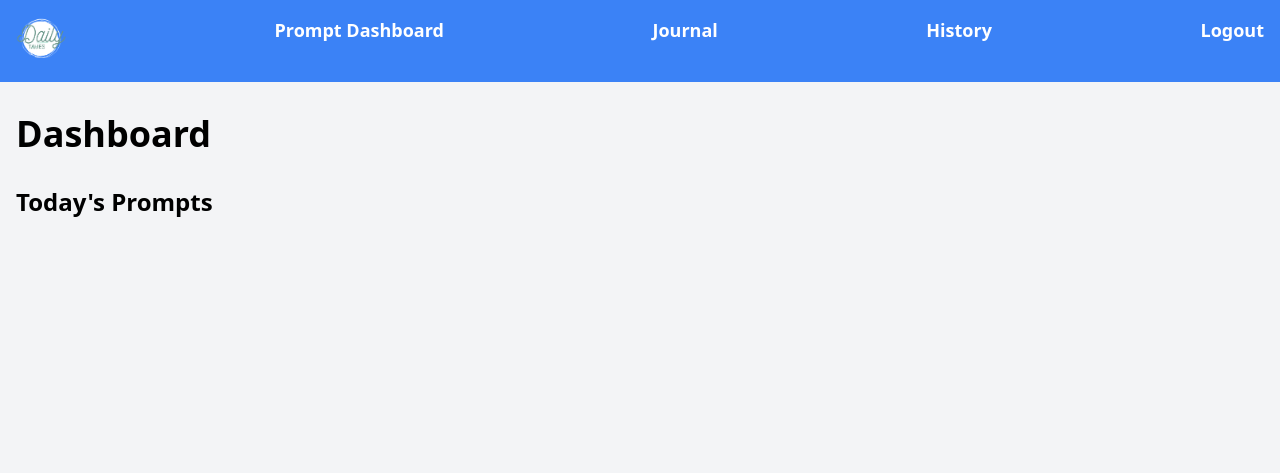
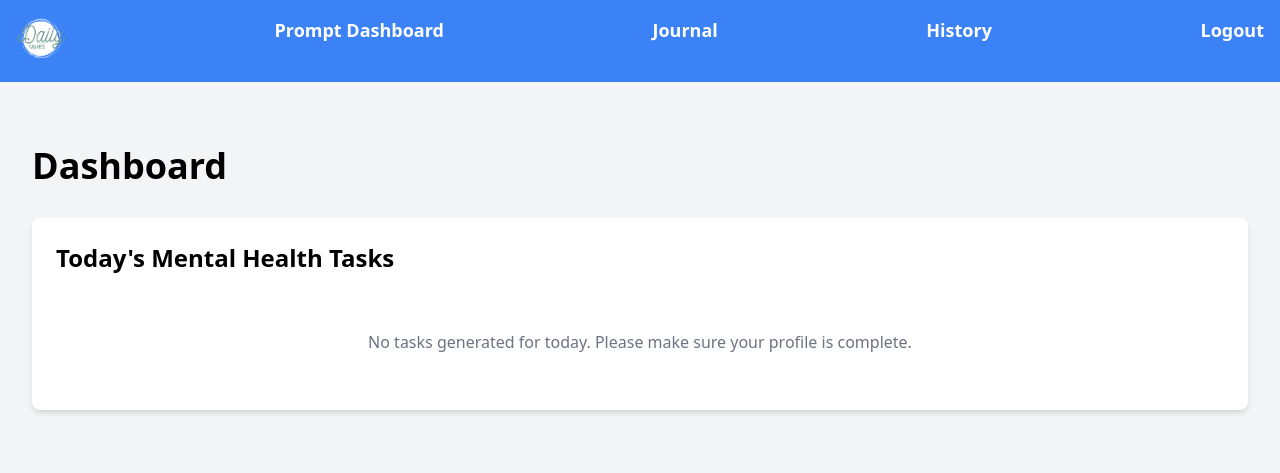
Before and after one commit to aishanibal/dailytallies, a Flask app: template templates/dashboard.html in a window 1280 px wide. Shown: the top 473 px of the page. Run offline with Flask 3, Linux system fonts and the light colour scheme; the template is opened without the code that fills it, so the values that code supplies are empty.

Commit message:
added ai generation first generic prompts

```diff
--- a/app.py
+++ b/app.py
@@ -3,32 +3,170 @@ from flask import Flask, render_template, request, redirect, url_for, flash, ses
 import calendar
 import sqlite3
 import random
+import anthropic
 from functools import wraps
 from datetime import datetime, timedelta
+from dotenv import load_dotenv
+import os
+import re
+
+load_dotenv()
 
 app = Flask(__name__)
-app.secret_key = 'your_secret_key_here'  # Change this to a secure secret key
+app.secret_key = os.getenv("FLASK_SECRET_KEY")
+client = anthropic.Client(api_key=os.getenv("ANTHROPIC_API_KEY"))
 
-# Define prompt categories with example prompts
-PROMPT_CATEGORIES = {
-    "Nutrition": "Eat a red fruit today.",
-    "Exercise": "Do 20 jumping jacks.",
-    "Intellectual": "Recommend a news article.",
-    "Environment": "Go on a 5-minute walk outside, or watch the sunset.",
-    "Emotional": "Look into the mirror and tell yourself 'You got this!'"
-}
+
+def extract_tasks(claude_response):
+    """Extract numbered tasks from Claude's response"""
+    print("Raw Claude response:", claude_response)  # Debug print
+
+    try:
+        # Try to get the content directly if it's in the response
+        if isinstance(claude_response, dict) and 'content' in claude_response:
+            tasks_text = claude_response['content']
+        else:
+            tasks_text = str(claude_response)
+
+        print("Tasks text:", tasks_text)  # Debug print
+
+        # Look for tasks between tags or just numbered items if tags aren't found
+        tasks_match = re.search(r'<mental_health_tasks>(.*?)</mental_health_tasks>',
+                                tasks_text, re.DOTALL)
+
+        if tasks_match:
+            tasks_content = tasks_match.group(1).strip()
+        else:
+            tasks_content = tasks_text
+
+        print("Tasks content:", tasks_content)  # Debug print
+
+        # Try to extract tasks with brackets first
+        tasks = re.findall(r'\d+\.\s*\[(.*?)\]', tasks_content)
+
+        # If no bracketed tasks found, try without brackets
+        if not tasks:
+            tasks = re.findall(r'\d+\.\s*(.*?)(?=(?:\d+\.|$))', tasks_content, re.DOTALL)
+
+        # Clean up the tasks
+        tasks = [task.strip() for task in tasks if task.strip()]
+
+        print("Extracted tasks:", tasks)  # Debug print
+
+        return tasks
+    except Exception as e:
+        print(f"Error extracting tasks: {e}")  # Debug print
+        return []
+
+
+def get_daily_tasks(user_id):
+    """Get or generate daily tasks for the user"""
+    today = datetime.now().strftime('%Y-%m-%d')
+
+    # Include user_id in the session key to separate tasks per user
+    session_key = f'daily_tasks_{user_id}_{today}'
+
+    if session_key in session:
+        tasks = session[session_key]
+        if tasks:  # Only return if tasks exist
+            return tasks
+
+    # If not, generate new tasks
+    conn = sqlite3.connect('daily_tallies.db')
+    c = conn.cursor()
+
+    c.execute("""SELECT age_range, gender, employment_status, prompt_categories
+                 FROM users WHERE id = ?""", (user_id,))
+    user_data = c.fetchone()
+    conn.close()
+
+    if user_data:
+        user_info = {
+            'age_range': user_data[0],
+            'gender': user_data[1],
+            'employment_status': user_data[2],
+            'prompt_categories': user_data[3].split(',') if user_data[3] else []
+        }
+
+        print(f"Generating tasks for user {user_id} with info:", user_info)  # Debug print
+
+        # Generate tasks using Claude
+        claude_response = generate_personalized_tasks(user_info)
+        tasks = extract_tasks(claude_response)
+
+        print(f"Generated tasks for user {user_id}:", tasks)  # Debug print
+
+        if tasks:
+            # Store in session with user-specific key
+            session[session_key] = tasks
+            return tasks
+        else:
+            print(f"No tasks were generated for user {user_id}")  # Debug print
+
+    return []
+
+
+def generate_personalized_tasks(user_info):
+    """Generate personalized tasks using Claude API"""
+    prompt = """You are an AI assistant tasked with generating personalized mental health tasks for users based on their demographic information and selected parameters. Generate exactly 5 specific, actionable tasks that can help boost the user's mental health.
+
+First, review the user's information:
+
+<user_info>
+Age: {age_range}
+Gender: {gender}
+Occupation: {employment_status}
+</user_info>
+
+Now, consider the parameters the user has selected as important for their mental health:
+
+<selected_parameters>
+{prompt_categories}
+</selected_parameters>
+
+Generate exactly 5 mental health tasks that are tailored to the user's profile and selected parameters. Each task should be specific, actionable, and designed to boost mental health.
+
+Your response must follow this exact format:
+
+<mental_health_tasks>
+1. [First specific, actionable task]
+2. [Second specific, actionable task]
+3. [Third specific, actionable task]
+4. [Fourth specific, actionable task]
+5. [Fifth specific, actionable task]
+</mental_health_tasks>"""
+
+    formatted_prompt = prompt.format(
+        age_range=user_info['age_range'],
+        gender=user_info['gender'],
+        employment_status=user_info['employment_status'],
+        prompt_categories=', '.join(user_info['prompt_categories'])
+    )
+
+    print("Sending prompt to Claude:", formatted_prompt)  # Debug print
+
+    try:
+        message = client.messages.create(
+            model="claude-3-5-sonnet-20241022",
+            max_tokens=1000,
+            temperature=0,
+            messages=[{
+                "role": "user",
+                "content": formatted_prompt
+            }]
+        )
+
+        return message.content
+    except Exception as e:
+        print(f"Error calling Claude API: {e}")  # Debug print
+        return None
+
 
 # Database initialization
 def init_db():
     conn = sqlite3.connect('daily_tallies.db')
     c = conn.cursor()
 
-    #for row in rows:
-      #  print(row)
-
-
-
-    # Create users and responses tables if they don't exist
     c.execute('''CREATE TABLE IF NOT EXISTS users
                  (id INTEGER PRIMARY KEY AUTOINCREMENT,
                   username TEXT UNIQUE NOT NULL,
@@ -47,12 +185,11 @@ def init_db():
                   FOREIGN KEY (user_id) REFERENCES users (id))''')
 
     c.execute('''CREATE TABLE IF NOT EXISTS journal_entries
-                     (id INTEGER PRIMARY KEY AUTOINCREMENT,
-                      user_id INTEGER,
-                      date TEXT,
-                      entry TEXT,
-                      FOREIGN KEY (user_id) REFERENCES users (id))''')
-    # Other initialization code...
+                 (id INTEGER PRIMARY KEY AUTOINCREMENT,
+                  user_id INTEGER,
+                  date TEXT,
+                  entry TEXT,
+                  FOREIGN KEY (user_id) REFERENCES users (id))''')
 
     conn.commit()
     conn.close()
@@ -71,12 +208,49 @@ def login_required(f):
         return f(*args, **kwargs)
     return decorated_function
 
+
+@app.route('/generate_tasks')
+@login_required
+def generate_tasks():
+    conn = sqlite3.connect('daily_tallies.db')
+    c = conn.cursor()
+
+    # Fetch user information
+    c.execute("""SELECT age_range, gender, employment_status, prompt_categories
+                 FROM users WHERE id = ?""", (session['user_id'],))
+    user_data = c.fetchone()
+    conn.close()
+
+    if user_data:
+        user_info = {
+            'age_range': user_data[0],
+            'gender': user_data[1],
+            'employment_status': user_data[2],
+            'prompt_categories': user_data[3].split(',') if user_data[3] else []
+        }
+
+        # Generate personalized tasks using Claude
+        tasks = generate_personalized_tasks(user_info)
+
+        return render_template('personalized_tasks.html', tasks=tasks)
+
+    flash('Unable to generate personalized tasks. Please complete your profile.')
+    return redirect(url_for('dashboard'))
+
 @app.route('/')
 def index():
     if 'user_id' in session:
         return redirect(url_for('dashboard'))
     return render_template('index.html')
 
+
+PROMPT_CATEGORIES = {
+    "Nutrition": "Eat a red fruit today.",
+    "Exercise": "Do 20 jumping jacks.",
+    "Intellectual": "Recommend a news article.",
+    "Environment": "Go on a 5-minute walk outside, or watch the sunset.",
+    "Emotional": "Look into the mirror and tell yourself 'You got this!'"
+}
 # Register route
 @app.route('/register', methods=['GET', 'POST'])
 def register():
@@ -164,22 +338,19 @@ def submit_journal():
 
 
 # Dashboard route
+
 @app.route('/dashboard')
 @login_required
 def dashboard():
     today = datetime.now().strftime('%Y-%m-%d')
+
+    # Get today's tasks
+    tasks = get_daily_tasks(session['user_id'])
+    print("Tasks for dashboard:", tasks)  # Debug print
+
+    # Get responses from database
     conn = sqlite3.connect('daily_tallies.db')
     c = conn.cursor()
-
-    # Retrieve user's selected categories
-    c.execute("SELECT prompt_categories FROM users WHERE id = ?", (session['user_id'],))
-    user_categories = c.fetchone()[0]
-    if user_categories:
-        user_categories = user_categories.split(',')
-    else:
-        user_categories = []
-
-    # Get today's responses
     c.execute("""SELECT prompt_number, response
                  FROM responses
                  WHERE user_id = ? AND date = ?""",
@@ -187,16 +358,20 @@ def dashboard():
     responses = dict(c.fetchall())
     conn.close()
 
-    # Filter prompts based on user-selected categories
+    # Combine tasks with their responses
     prompts_and_responses = []
-    for i, (category, prompt) in enumerate(PROMPT_CATEGORIES.items(), 1):
-        if category in user_categories:
-            response = responses.get(i, '')
-            prompts_and_responses.append((i, prompt, response))
+    for i, task in enumerate(tasks, 1):
+        response = responses.get(i, '')
+        prompts_and_responses.append((i, task, response))
+
+    print("Final prompts and responses:", prompts_and_responses)  # Debug print
 
     return render_template('dashboard.html',
                            prompts_and_responses=prompts_and_responses,
                            date=today)
+
+
+
 
 # Submit response route
 @app.route('/submit_response', methods=['POST'])
@@ -209,35 +384,35 @@ def submit_response():
     conn = sqlite3.connect('daily_tallies.db')
     c = conn.cursor()
 
-    # Insert or update the response
-    c.execute("""INSERT OR REPLACE INTO responses
-                 (user_id, date, prompt_number, response)
-                 VALUES (?, ?, ?, ?)""",
-              (session['user_id'], today, prompt_number, response))
+    # Check if a response already exists
+    c.execute("""SELECT id FROM responses
+                 WHERE user_id = ? AND date = ? AND prompt_number = ?""",
+              (session['user_id'], today, prompt_number))
+    existing = c.fetchone()
+
+    if existing:
+        if response:  # If marking as complete
+            c.execute("""UPDATE responses
+                        SET response = ?
+                        WHERE user_id = ? AND date = ? AND prompt_number = ?""",
+                      (response, session['user_id'], today, prompt_number))
+        else:  # If unmarking/removing completion
+            c.execute("""DELETE FROM responses
+                        WHERE user_id = ? AND date = ? AND prompt_number = ?""",
+                      (session['user_id'], today, prompt_number))
+    else:
+        if response:  # Only insert if marking as complete
+            c.execute("""INSERT INTO responses (user_id, date, prompt_number, response)
+                        VALUES (?, ?, ?, ?)""",
+                      (session['user_id'], today, prompt_number, response))
+
     conn.commit()
     conn.close()
 
-    flash('Response saved successfully!')
     return redirect(url_for('dashboard'))
 
-"""
-@app.route('/view_journal')
-@login_required
-def view_journal():
-    conn = sqlite3.connect('daily_tallies.db')
-    c = conn.cursor()
 
-    # Fetch all journal entries for the logged-in user
-    c.execute(SELECT date, entry FROM journal_entries WHERE user_id = ? ORDER BY date DESC,
-              (session['user_id'],))
-    journal_entries = c.fetchall()
-    conn.close()
 
-    # Convert entries to a dictionary for easier access in the template
-    entries_by_date = {entry[0]: entry[1] for entry in journal_entries}
-
-    return render_template('view_journal.html', entries_by_date=entries_by_date)
-"""
 
 @app.route('/view_journal')
 @login_required
--- a/templates/dashboard.html
+++ b/templates/dashboard.html
@@ -1,20 +1,46 @@
-<!-- templates/dashboard.html -->
 {% extends "base.html" %}
 
 {% block title %}Dashboard{% endblock %}
 
 {% block content %}
-<h1 class="text-4xl font-bold mb-8">Dashboard</h1>
+<div class="container mx-auto px-4 py-8">
+    <h1 class="text-4xl font-bold mb-8">Dashboard</h1>
 
-<div>
-    <h2 class="text-2xl font-semibold mb-4">Today's Prompts</h2>
-    <ul class="space-y-4">
-        {% for number, prompt, response in prompts_and_responses %}
-            <div class="border rounded p-4 flex items-center">
-                <input type="checkbox" id="prompt_{{ number }}" name="prompt_{{ number }}" value="completed" class="mr-4" {% if response %}checked{% endif %}>
-                <label for="prompt_{{ number }}" class="font-semibold">{{ prompt }}</label>
+    <div class="bg-white shadow-md rounded-lg p-6">
+        <div class="flex justify-between items-center mb-6">
+            <h2 class="text-2xl font-semibold">Today's Mental Health Tasks</h2>
+        </div>
+
+        {% if prompts_and_responses %}
+            <div class="space-y-4">
+                {% for number, prompt, response in prompts_and_responses %}
+                    <div class="border rounded-lg p-4 hover:bg-gray-50 transition-colors">
+                        <div class="flex items-start gap-4">
+                            <div class="flex-shrink-0">
+                                <form method="POST" action="{{ url_for('submit_response') }}" class="inline">
+                                    <input type="hidden" name="prompt_number" value="{{ number }}">
+                                    <input type="hidden" name="response" value="{% if response %}{% else %}completed{% endif %}">
+                                    <input type="checkbox"
+                                           id="prompt_{{ number }}"
+                                           class="w-5 h-5 rounded border-gray-300 text-blue-600 focus:ring-blue-500 cursor-pointer"
+                                           onchange="this.form.submit()"
+                                           {% if response %}checked{% endif %}>
+                                </form>
+                            </div>
+                            <div class="flex-grow">
+                                <label for="prompt_{{ number }}" class="block text-sm font-medium text-gray-900 cursor-pointer">
+                                    {{ prompt }}
+                                </label>
+                            </div>
+                        </div>
+                    </div>
+                {% endfor %}
             </div>
-        {% endfor %}
-    </ul>
+        {% else %}
+            <div class="text-center py-8">
+                <p class="text-gray-500">No tasks generated for today. Please make sure your profile is complete.</p>
+            </div>
+        {% endif %}
+    </div>
 </div>
 {% endblock %}
```
Also changed, not shown: daily_tallies.db.
